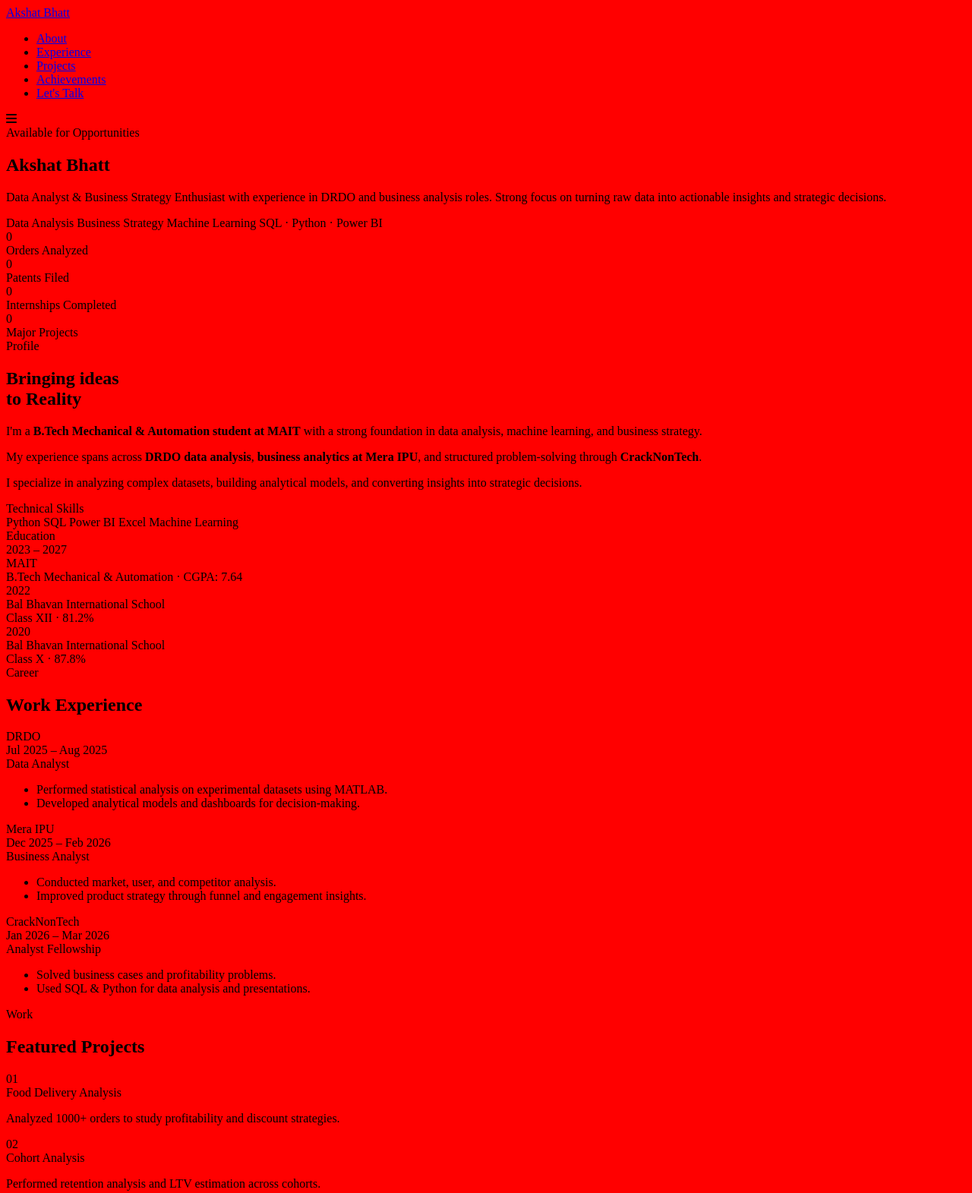
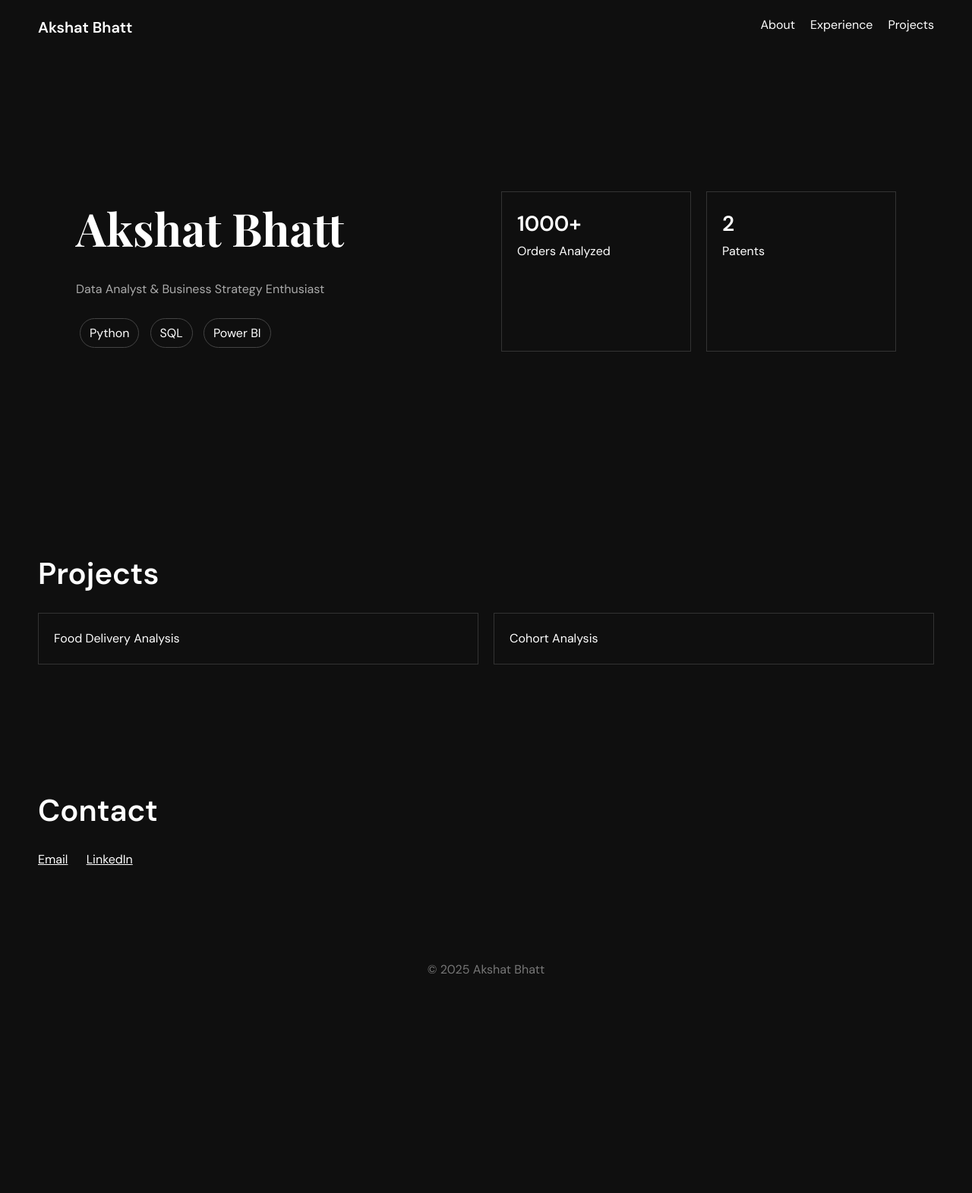
Before and after one commit to akshatbhatt25/akshatbhatt.github.io, a plain HTML site: page index.html in a window 1280 px wide. Shown: the top 1571 px of the page at 76% size. After the commit the page ends 1330 px from the top, so only its background shows below. Drawn offline with nearby package versions, Linux system fonts and the light colour scheme.

Commit message:
Update index.html

```diff
--- a/index.html
+++ b/index.html
@@ -4,251 +4,203 @@
 <meta charset="UTF-8">
 <meta name="viewport" content="width=device-width, initial-scale=1.0">
 <title>Akshat Bhatt | Strategy & Analytics</title>
+
 <link href="https://fonts.googleapis.com/css2?family=Playfair+Display:wght@400;700;900&family=DM+Sans:wght@300;400;500;600&family=DM+Mono:wght@400;500&display=swap" rel="stylesheet">
-<link rel="stylesheet" href="https://cdnjs.cloudflare.com/ajax/libs/font-awesome/6.4.0/css/all.min.css">
-
-<!-- (CSS COMPLETELY UNTOUCHED — EXACT SAME AS YOUR CODE) -->
 
 <style>
-body { background-color: red; }
+
+/* RESET */
+* {
+  margin: 0;
+  padding: 0;
+  box-sizing: border-box;
+}
+
+/* BODY */
+body {
+  font-family: 'DM Sans', sans-serif;
+  background: #0f0f0f;
+  color: #ffffff;
+  line-height: 1.6;
+}
+
+/* NAV */
+nav {
+  display: flex;
+  justify-content: space-between;
+  padding: 20px 50px;
+  position: sticky;
+  top: 0;
+  background: #0f0f0f;
+}
+
+.nav-logo {
+  font-weight: 600;
+  font-size: 20px;
+}
+
+.nav-links {
+  display: flex;
+  gap: 20px;
+  list-style: none;
+}
+
+.nav-links a {
+  text-decoration: none;
+  color: white;
+}
+
+/* HERO */
+.hero-grid {
+  display: grid;
+  grid-template-columns: 1fr 1fr;
+  padding: 100px 50px;
+  gap: 40px;
+}
+
+.hero-name {
+  font-family: 'Playfair Display', serif;
+  font-size: 60px;
+}
+
+.hero-descriptor {
+  margin-top: 20px;
+  color: #aaa;
+}
+
+.hero-pills {
+  margin-top: 20px;
+}
+
+.pill {
+  display: inline-block;
+  border: 1px solid #444;
+  padding: 6px 12px;
+  margin: 5px;
+  border-radius: 20px;
+}
+
+/* STATS */
+.hero-stats {
+  display: grid;
+  grid-template-columns: 1fr 1fr;
+  gap: 20px;
+}
+
+.stat-box {
+  border: 1px solid #333;
+  padding: 20px;
+}
+
+.stat-num {
+  font-size: 28px;
+  font-weight: bold;
+}
+
+/* SECTION */
+section {
+  padding: 80px 50px;
+}
+
+.section-heading {
+  font-size: 40px;
+  margin-bottom: 20px;
+}
+
+/* PROJECTS */
+.projects-layout {
+  display: grid;
+  grid-template-columns: 1fr 1fr;
+  gap: 20px;
+}
+
+.project-tile {
+  border: 1px solid #333;
+  padding: 20px;
+}
+
+/* CONTACT */
+.contact-links a {
+  display: inline-block;
+  margin-right: 20px;
+  color: white;
+}
+
+/* FOOTER */
+footer {
+  text-align: center;
+  padding: 40px;
+  color: #777;
+}
+
 </style>
 </head>
 
 <body>
 
-<div id="progress-bar"></div>
-<div class="cursor" id="cursor"></div>
-<div class="cursor-follower" id="cursorFollower"></div>
-
-<!-- Nav -->
-<nav id="navbar">
-  <a href="#home" class="nav-logo">Akshat Bhatt</a>
-  <ul class="nav-links" id="navLinks">
+<nav>
+  <div class="nav-logo">Akshat Bhatt</div>
+  <ul class="nav-links">
     <li><a href="#about">About</a></li>
     <li><a href="#experience">Experience</a></li>
     <li><a href="#projects">Projects</a></li>
-    <li><a href="#achievements">Achievements</a></li>
-    <li><a href="#contact" class="nav-cta">Let's Talk</a></li>
   </ul>
-  <div class="hamburger" id="hamburger"><i class="fas fa-bars"></i></div>
 </nav>
 
-<!-- Hero -->
-<section id="home" style="position:relative;">
+<section id="home">
   <div class="hero-grid">
     <div>
-      <div class="hero-tag">Available for Opportunities </div>
-
-      <h1 class="hero-name">
-        <span class="animated-name">Akshat Bhatt</span>
-      </h1>
-
+      <h1 class="hero-name">Akshat Bhatt</h1>
       <p class="hero-descriptor">
-        Data Analyst & Business Strategy Enthusiast with experience in DRDO and business analysis roles.
-        Strong focus on turning raw data into actionable insights and strategic decisions.
+        Data Analyst & Business Strategy Enthusiast
       </p>
 
       <div class="hero-pills">
-        <span class="pill">Data Analysis</span>
-        <span class="pill">Business Strategy</span>
-        <span class="pill">Machine Learning</span>
-        <span class="pill">SQL · Python · Power BI</span>
+        <span class="pill">Python</span>
+        <span class="pill">SQL</span>
+        <span class="pill">Power BI</span>
       </div>
     </div>
 
     <div class="hero-stats">
       <div class="stat-box">
-        <div class="stat-num" data-count="1000" data-suffix="+">0</div>
-        <div class="stat-label">Orders Analyzed</div>
+        <div class="stat-num">1000+</div>
+        <div>Orders Analyzed</div>
       </div>
 
       <div class="stat-box">
-        <div class="stat-num" data-count="2" data-suffix="">0</div>
-        <div class="stat-label">Patents Filed</div>
-      </div>
-
-      <div class="stat-box">
-        <div class="stat-num" data-count="3" data-suffix="+">0</div>
-        <div class="stat-label">Internships Completed</div>
-      </div>
-
-      <div class="stat-box">
-        <div class="stat-num" data-count="2" data-suffix="+">0</div>
-        <div class="stat-label">Major Projects</div>
+        <div class="stat-num">2</div>
+        <div>Patents</div>
       </div>
     </div>
   </div>
 </section>
 
-<!-- About -->
-<section id="about">
-  <div class="section-eyebrow">Profile</div>
-  <h2 class="section-heading">Bringing ideas <br>to Reality</h2>
+<section id="projects">
+  <h2 class="section-heading">Projects</h2>
 
-  <div class="about-layout">
-    <div>
-      <p class="about-text">
-        I'm a <strong>B.Tech Mechanical & Automation student at MAIT</strong> with a strong foundation in data analysis, machine learning, and business strategy.
-      </p>
-
-      <p class="about-text">
-        My experience spans across <strong>DRDO data analysis</strong>, <strong>business analytics at Mera IPU</strong>, and structured problem-solving through <strong>CrackNonTech</strong>.
-      </p>
-
-      <p class="about-text">
-        I specialize in analyzing complex datasets, building analytical models, and converting insights into strategic decisions.
-      </p>
-
-      <div class="skills-section">
-        <div class="skills-group">
-          <div class="skills-group-label">Technical Skills</div>
-          <div class="skills-wrap">
-            <span class="skill-chip">Python</span>
-            <span class="skill-chip">SQL</span>
-            <span class="skill-chip">Power BI</span>
-            <span class="skill-chip">Excel</span>
-            <span class="skill-chip">Machine Learning</span>
-          </div>
-        </div>
-      </div>
+  <div class="projects-layout">
+    <div class="project-tile">
+      Food Delivery Analysis
     </div>
 
-    <div>
-      <div class="section-eyebrow">Education</div>
-
-      <div class="edu-timeline">
-        <div class="edu-entry">
-          <div class="edu-year-tag">2023 – 2027</div>
-          <div class="edu-school-name">MAIT</div>
-          <div class="edu-detail">B.Tech Mechanical & Automation · CGPA: 7.64</div>
-        </div>
-
-        <div class="edu-entry">
-          <div class="edu-year-tag">2022</div>
-          <div class="edu-school-name">Bal Bhavan International School</div>
-          <div class="edu-detail">Class XII · 81.2%</div>
-        </div>
-
-        <div class="edu-entry">
-          <div class="edu-year-tag">2020</div>
-          <div class="edu-school-name">Bal Bhavan International School</div>
-          <div class="edu-detail">Class X · 87.8%</div>
-        </div>
-      </div>
+    <div class="project-tile">
+      Cohort Analysis
     </div>
   </div>
 </section>
 
-<!-- Experience -->
-<section id="experience">
-  <div class="section-eyebrow">Career</div>
-  <h2 class="section-heading">Work Experience</h2>
-
-  <div class="exp-list">
-
-    <div class="exp-item">
-      <div class="exp-left">
-        <div class="exp-company">DRDO</div>
-        <div class="exp-period">Jul 2025 – Aug 2025</div>
-      </div>
-      <div class="exp-right">
-        <div class="exp-role-tag">Data Analyst</div>
-        <ul class="exp-desc">
-          <li>Performed statistical analysis on experimental datasets using MATLAB.</li>
-          <li>Developed analytical models and dashboards for decision-making.</li>
-        </ul>
-      </div>
-    </div>
-
-    <div class="exp-item">
-      <div class="exp-left">
-        <div class="exp-company">Mera IPU</div>
-        <div class="exp-period">Dec 2025 – Feb 2026</div>
-      </div>
-      <div class="exp-right">
-        <div class="exp-role-tag">Business Analyst</div>
-        <ul class="exp-desc">
-          <li>Conducted market, user, and competitor analysis.</li>
-          <li>Improved product strategy through funnel and engagement insights.</li>
-        </ul>
-      </div>
-    </div>
-
-    <div class="exp-item">
-      <div class="exp-left">
-        <div class="exp-company">CrackNonTech</div>
-        <div class="exp-period">Jan 2026 – Mar 2026</div>
-      </div>
-      <div class="exp-right">
-        <div class="exp-role-tag">Analyst Fellowship</div>
-        <ul class="exp-desc">
-          <li>Solved business cases and profitability problems.</li>
-          <li>Used SQL & Python for data analysis and presentations.</li>
-        </ul>
-      </div>
-    </div>
-
-  </div>
-</section>
-
-<!-- Projects -->
-<section id="projects">
-  <div class="section-eyebrow">Work</div>
-  <h2 class="section-heading">Featured Projects</h2>
-
-  <div class="projects-layout">
-
-    <div class="project-tile">
-      <div class="proj-num">01</div>
-      <div class="proj-name">Food Delivery Analysis</div>
-      <p class="proj-desc">Analyzed 1000+ orders to study profitability and discount strategies.</p>
-    </div>
-
-    <div class="project-tile">
-      <div class="proj-num">02</div>
-      <div class="proj-name">Cohort Analysis</div>
-      <p class="proj-desc">Performed retention analysis and LTV estimation across cohorts.</p>
-    </div>
-
-  </div>
-</section>
-
-<!-- Achievements -->
-<section id="achievements">
-  <h2 class="section-heading">Achievements</h2>
-
-  <div class="achievements-grid">
-    <div class="achievement-tile">
-      <div class="ach-title">2 Patents Filed</div>
-    </div>
-
-    <div class="achievement-tile">
-      <div class="ach-title">Daikin Training</div>
-    </div>
-
-    <div class="achievement-tile">
-      <div class="ach-title">Full Stack Training</div>
-    </div>
-  </div>
-</section>
-
-<!-- Contact -->
 <section id="contact">
+  <h2 class="section-heading">Contact</h2>
   <div class="contact-links">
     <a href="mailto:akshatbhatt2603@gmail.com">Email</a>
-    <a href="tel:+917838588803">Phone</a>
-    <a href="https://linkedin.com/in/akshat-bhatt-96695628b/">LinkedIn</a>
-    <a href="https://github.com/akshatbhatt25">GitHub</a>
+    <a href="https://linkedin.com">LinkedIn</a>
   </div>
 </section>
 
 <footer>
-  <p>© 2025 Akshat Bhatt</p>
+  © 2025 Akshat Bhatt
 </footer>
-
-<script>
-/* SAME JS — NO CHANGE */
-</script>
 
 </body>
 </html>
```
